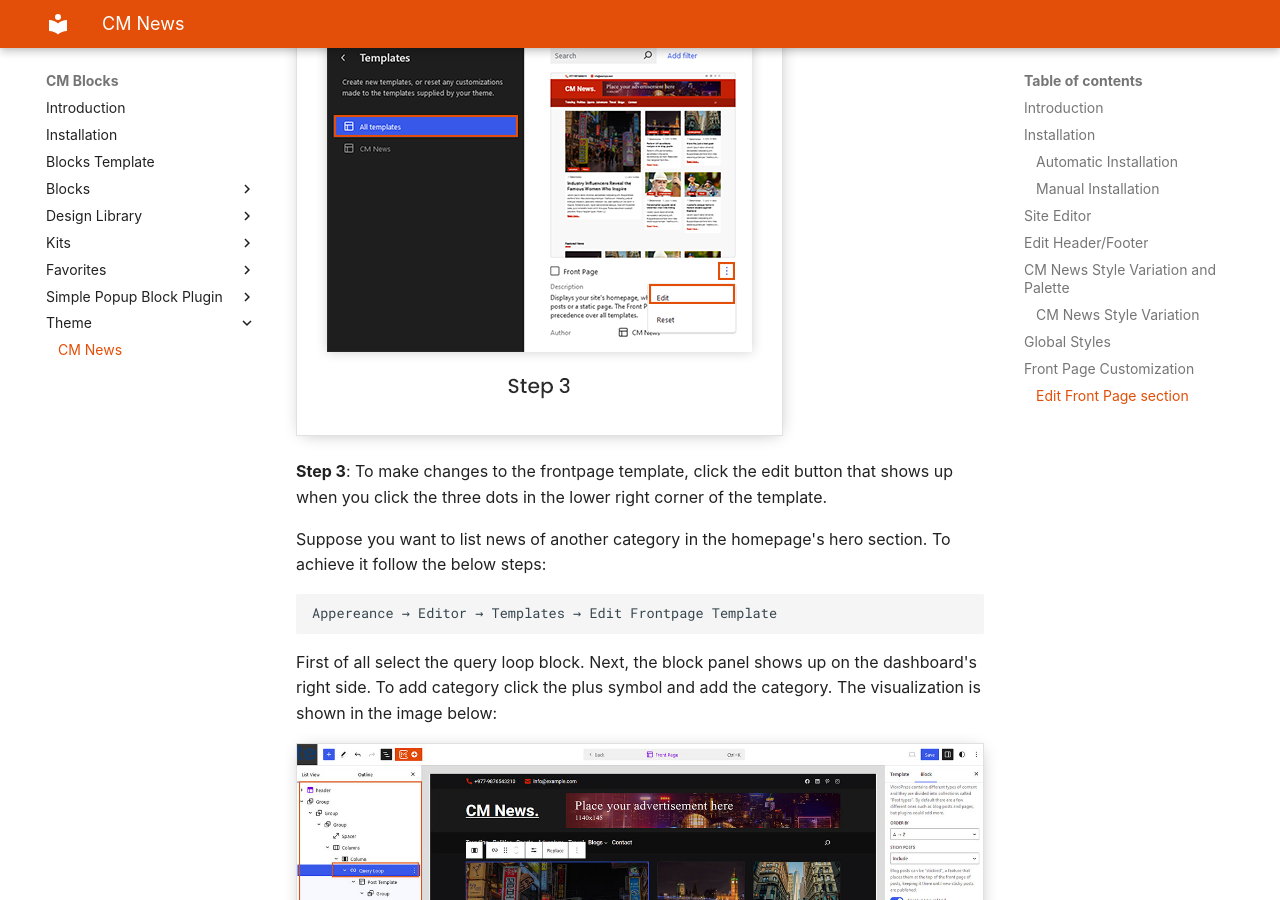
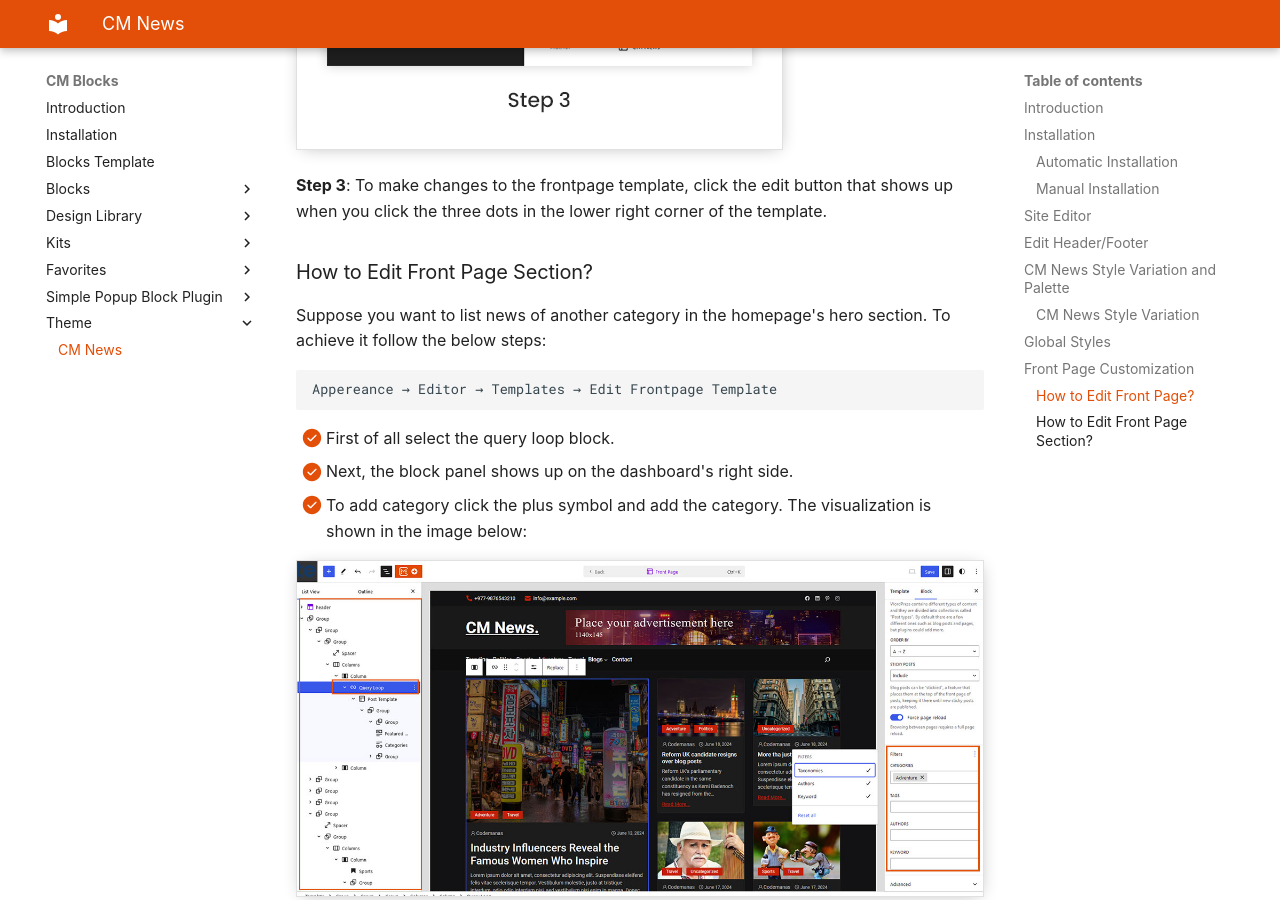
Before and after one commit to codemanas/cm-blocks-docs, an MkDocs documentation site: the page built from docs/cm-news/index.md, in a window 1280 px wide and 900 px high, scrolled down 9980 px. Built offline with MkDocs 1.6.1 and Material for MkDocs 9.7.7, drawn with Linux system fonts in a browser that asks for light colours; some web fonts are replaced; some of the changed text lies outside the part shown.

```diff
--- a/docs/cm-news/index.md
+++ b/docs/cm-news/index.md
@@ -2,7 +2,7 @@
 # CM Enterprise Docs
 
 ## Introduction
-![CM News ](img/screenshot.png)
+![CM News ](img/themes-cm-news-banner-2.png)
 
 **CM News** is a versatile and contemporary WordPress block theme tailored for news websites, featuring a clean, minimalist layout that highlights your content. With customizable blocks and intuitive drag-and-drop functionality, it allows for easy personalization and dynamic content arrangements. The theme is fully responsive, ensuring an optimal viewing experience on all devices, and includes built-in support for multimedia, social media integration, and SEO optimization to enhance your site's reach and engagement.
 
@@ -57,9 +57,8 @@ In WordPress, Style Variations are predefined set of design. On block theme it i
 
 CM News theme offers diverse style options to effortlessly transform your WordPress site. Choose from predefined color variations to jumpstart your palette or opt for combinations of colors and typography for a more distinctive look. These variations provide quick and easy ways to enhance the visual appeal and character of your website.
 
-    Color Variation: Default, Blackwhite, Bluefine, Ceruleanblue, Knightdark, Myrtlegreen, Purplecage
-
-    Fonts used: Roboto, Poppins
+- [x] Color Variation: Default, Blackwhite, Bluefine, Ceruleanblue, Knightdark, Myrtlegreen, Purplecage
+- [x] Fonts used: Roboto, Poppins
 
 Here, you’ll see a visual design representation of each style variation in the theme. To change the style variation navigate to:
 
@@ -99,7 +98,7 @@ CM News allows users to customize the front page. Take the following actions to
 
 We have seven sections in Frontpage, which include the Header and Footer.
 
-### Edit Front Page section
+### How to Edit Front Page?
 
 To Edit Frontpage follow the following steps:
 
@@ -115,10 +114,14 @@ To Edit Frontpage follow the following steps:
 
 **Step 3**: To make changes to the frontpage template, click the edit button that shows up when you click the three dots in the lower right corner of the template.
 
+### How to Edit Front Page Section?
+
 Suppose you want to list news of another category in the homepage's hero section. To achieve it follow the below steps:
 
     Appereance → Editor → Templates → Edit Frontpage Template
 
-First of all select the query loop block. Next, the block panel shows up on the dashboard's right side. To add category click the plus symbol and add the category. The visualization is shown in the image below:
+- [x] First of all select the query loop block.
+- [x]  Next, the block panel shows up on the dashboard's right side.
+- [x]  To add category click the plus symbol and add the category. The visualization is shown in the image below:
 
 ![CM News Home Edit ](img/edit-home-visuals.jpg)
```
Also changed, not shown: docs/cm-news/img/themes-cm-news-banner-2.png (added).
